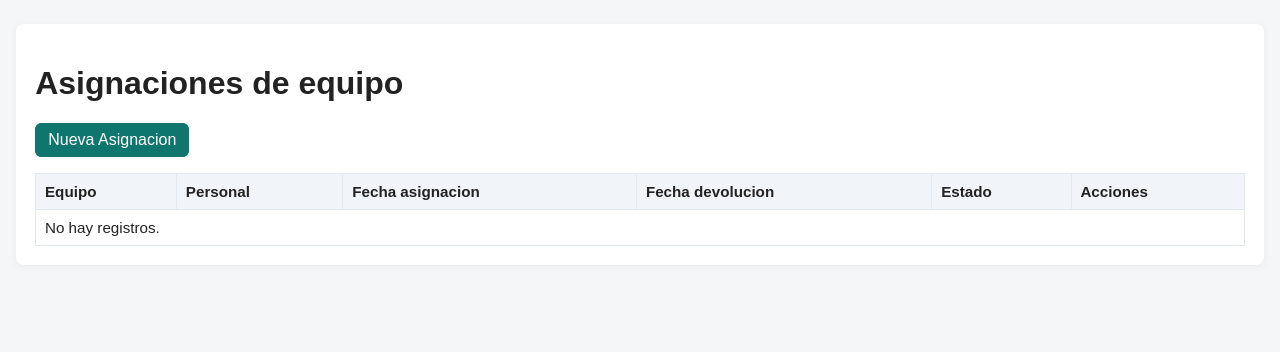
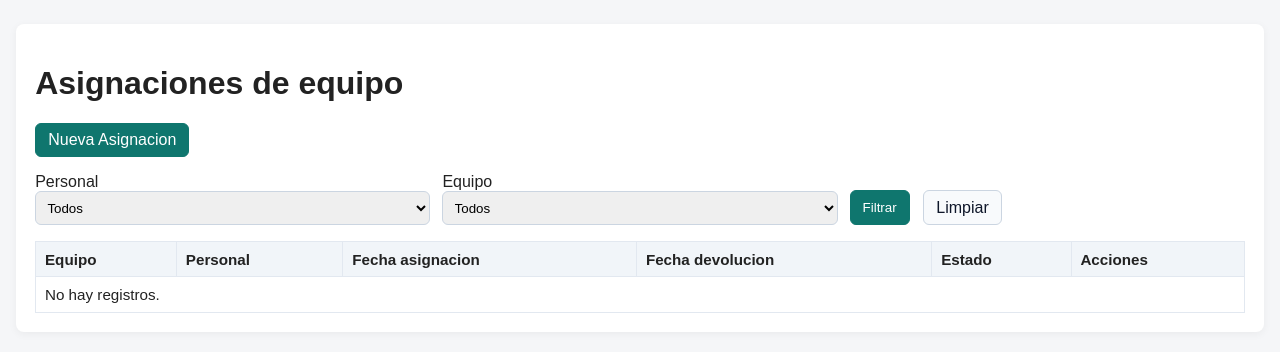
Before and after one commit to LaChivaloca69/Sistema-Gestor-IT-R, a Django app: page /AsignacionEquipos/ in a window 1280 px wide. Shown: the part 70-422 px from the top of the page. Run offline with Django 5.2, Linux system fonts and the light colour scheme; the visitor is signed in with stand-in values (Sample User, id 1); data that the repository does not hold is empty.

Commit message:
Filtros añadidos en Asignaciones

```diff
--- a/GestorIT/GestorApp/Templates/asignacionequipo/list.html
+++ b/GestorIT/GestorApp/Templates/asignacionequipo/list.html
@@ -4,9 +4,53 @@
 
 {% block content %}
 <h1>Asignaciones de equipo</h1>
+
+<Style>
+	.filters {
+		display: grid;
+		grid-template-columns: repeat(auto-fit, minmax(180px, 1fr));
+		gap: 0.75rem;
+		align-items: end;
+		margin-bottom: 1rem;
+	}
+	.filters-actions {
+		display: flex;
+		gap: 0.5rem;
+		flex-wrap: wrap;
+	}
+	.filters-actions .btn {
+		width: auto;
+	}
+</Style>
+
 <div class="actions">
 	<a class="btn btn-primary" href="{% url 'asignacionequipo_create' %}">Nueva Asignacion</a>
 </div>
+
+<form class="filters" method="get">
+	<div>
+		<label for="filter_personal">Personal</label>
+		<select id="filter_personal" name="personal">
+			<option value="">Todos</option>
+			{% for value, label in personal_choices %}
+				<option value="{{ value }}" {% if value|stringformat:"s" == selected_personal %}selected{% endif %}>{{ label }}</option>
+			{% endfor %}
+		</select>
+	</div>
+	<div>
+		<label for="filter_equipo">Equipo</label>
+		<select id="filter_equipo" name="equipo">
+			<option value="">Todos</option>
+			{% for value, label in equipo_choices %}
+				<option value="{{ value }}" {% if value|stringformat:"s" == selected_equipo %}selected{% endif %}>{{ label }}</option>
+			{% endfor %}
+		</select>
+	</div>
+	<div class="filters-actions">
+		<button class="btn btn-primary" type="submit">Filtrar</button>
+		<a class="btn" href="{% url 'asignacionequipo_list' %}">Limpiar</a>
+	</div>
+</form>
 <table>
 	<thead>
 		<tr>
--- a/GestorIT/GestorApp/views.py
+++ b/GestorIT/GestorApp/views.py
@@ -1129,8 +1129,60 @@ class AsignacionEquipoForm(forms.ModelForm):
         fields = "__all__"
 
 def asignacionequipo_list(request):
-    items = AsignacionEquipo.objects.all()
-    return render(request, "asignacionequipo/list.html", {"items": items})
+    items = AsignacionEquipo.objects.select_related("equipo", "personal").all()
+    selected_personal = request.GET.get("personal", "")
+    selected_equipo = request.GET.get("equipo", "")
+
+    if selected_personal:
+        items = items.filter(personal_id=selected_personal)
+    if selected_equipo:
+        items = items.filter(equipo_id=selected_equipo)
+
+    personal_choices = []
+    for personal in Personal.objects.order_by(
+        "numero_empleado",
+        "nombre",
+        "apellido_paterno",
+        "apellido_materno",
+    ):
+        nombre_completo = " ".join(
+            parte
+            for parte in [
+                personal.nombre,
+                personal.apellido_paterno,
+                personal.apellido_materno,
+            ]
+            if parte
+        )
+        if personal.numero_empleado and nombre_completo:
+            label = f"{personal.numero_empleado} - {nombre_completo}"
+        elif personal.numero_empleado:
+            label = personal.numero_empleado
+        else:
+            label = nombre_completo or str(personal)
+        personal_choices.append((personal.pk, label))
+
+    equipo_choices = []
+    for equipo in Equipo.objects.select_related("categoria").order_by(
+        "codigo_inventario"
+    ):
+        descripcion = " ".join(
+            parte for parte in [equipo.marca, equipo.modelo] if parte
+        ).strip()
+        if descripcion:
+            label = f"{equipo.codigo_inventario} - {descripcion}".strip()
+        else:
+            label = equipo.codigo_inventario or str(equipo)
+        equipo_choices.append((equipo.pk, label))
+
+    context = {
+        "items": items,
+        "personal_choices": personal_choices,
+        "equipo_choices": equipo_choices,
+        "selected_personal": selected_personal,
+        "selected_equipo": selected_equipo,
+    }
+    return render(request, "asignacionequipo/list.html", context)
 
 
 def asignacionequipo_create(request):
```
